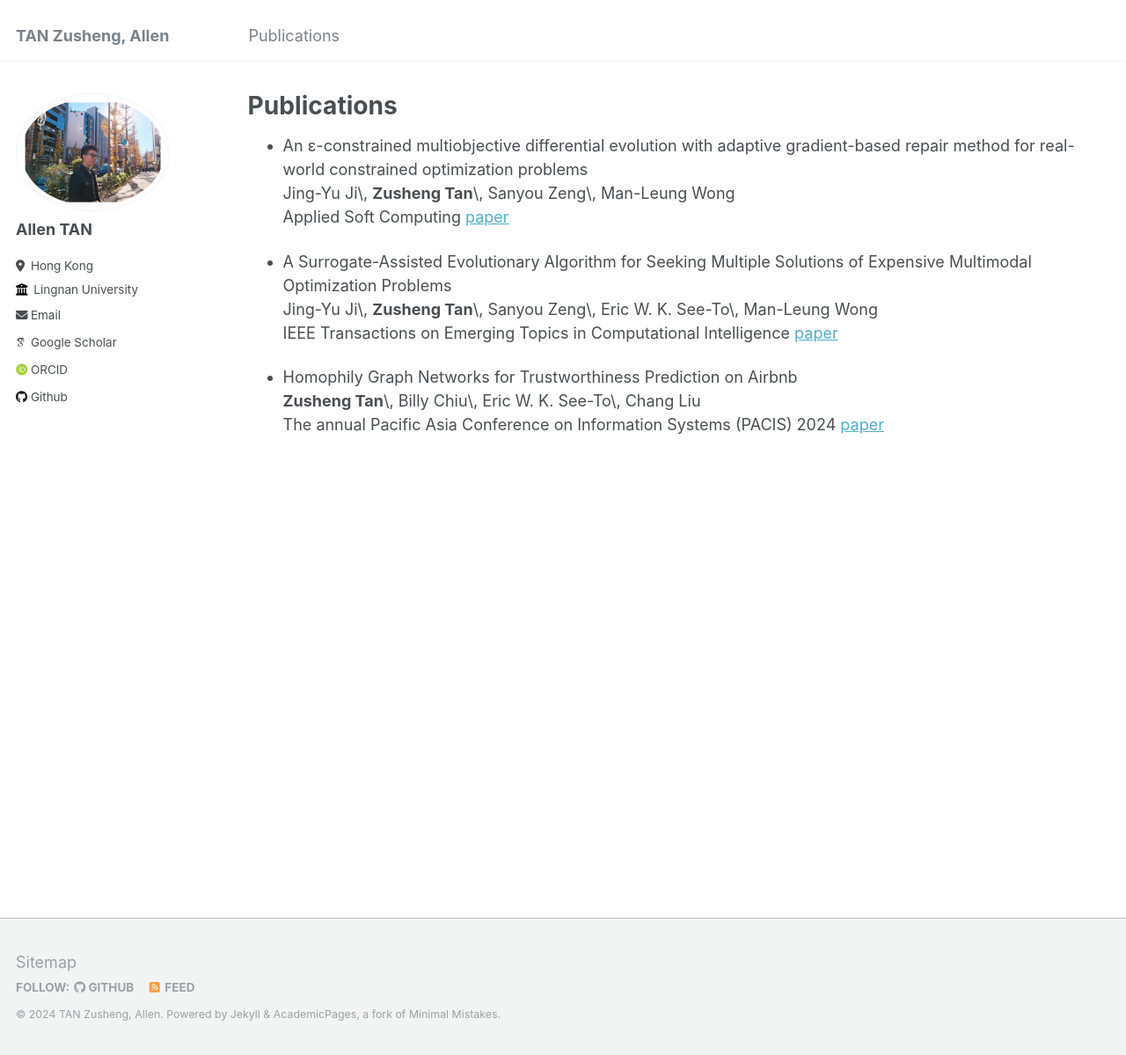
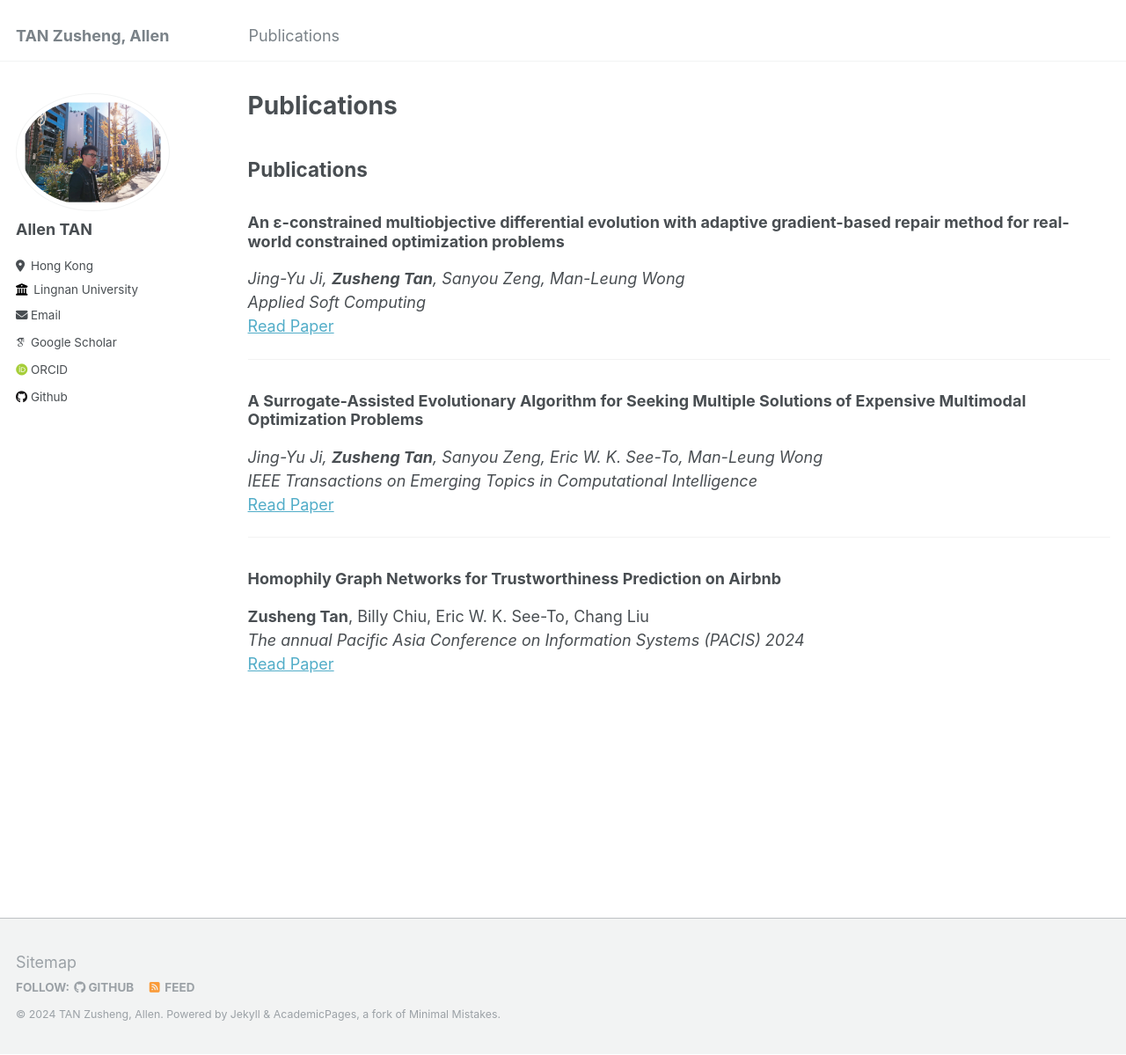
Before and after one commit to allent4n/allent4n.github.io, a Jekyll site: the page built from _pages/publications.md, in a window 1280 px wide and 1199 px high. Shown: the whole window at 88% size. Built offline with Jekyll 4.4.1, drawn with Linux system fonts in a browser that asks for light colours; some web fonts are replaced.

Commit message:
Update publications.md

```diff
--- a/_pages/publications.md
+++ b/_pages/publications.md
@@ -5,14 +5,23 @@ permalink: /publications/
 author_profile: true
 ---
 
-* An ɛ-constrained multiobjective differential evolution with adaptive gradient-based repair method for real-world constrained optimization problems \
-Jing-Yu Ji\, **Zusheng Tan**\, Sanyou Zeng\, Man-Leung Wong\
-Applied Soft Computing [paper](https://www.sciencedirect.com/science/article/abs/pii/S1568494623012206)
+## Publications
 
-* A Surrogate-Assisted Evolutionary Algorithm for Seeking Multiple Solutions of Expensive Multimodal Optimization Problems \
-Jing-Yu Ji\, **Zusheng Tan**\, Sanyou Zeng\, Eric W. K. See-To\, Man-Leung Wong\
-IEEE Transactions on Emerging Topics in Computational Intelligence [paper](https://ieeexplore.ieee.org/abstract/document/10218982)
+### An ɛ-constrained multiobjective differential evolution with adaptive gradient-based repair method for real-world constrained optimization problems
+*Jing-Yu Ji, **Zusheng Tan**, Sanyou Zeng, Man-Leung Wong*
+*Applied Soft Computing*
+[Read Paper](https://www.sciencedirect.com/science/article/abs/pii/S1568494623012206)
 
-* Homophily Graph Networks for Trustworthiness Prediction on Airbnb \
-**Zusheng Tan**\, Billy Chiu\, Eric W. K. See-To\, Chang Liu\
-The annual Pacific Asia Conference on Information Systems (PACIS) 2024 [paper](https://aisel.aisnet.org/pacis2024/track16_shareecon/track16_shareecon/4/)
+---
+
+### A Surrogate-Assisted Evolutionary Algorithm for Seeking Multiple Solutions of Expensive Multimodal Optimization Problems
+*Jing-Yu Ji, **Zusheng Tan**, Sanyou Zeng, Eric W. K. See-To, Man-Leung Wong*
+*IEEE Transactions on Emerging Topics in Computational Intelligence*
+[Read Paper](https://ieeexplore.ieee.org/abstract/document/10218982)
+
+---
+
+### Homophily Graph Networks for Trustworthiness Prediction on Airbnb
+**Zusheng Tan**, Billy Chiu, Eric W. K. See-To, Chang Liu
+*The annual Pacific Asia Conference on Information Systems (PACIS) 2024*
+[Read Paper](https://aisel.aisnet.org/pacis2024/track16_shareecon/track16_shareecon/4/)
```
